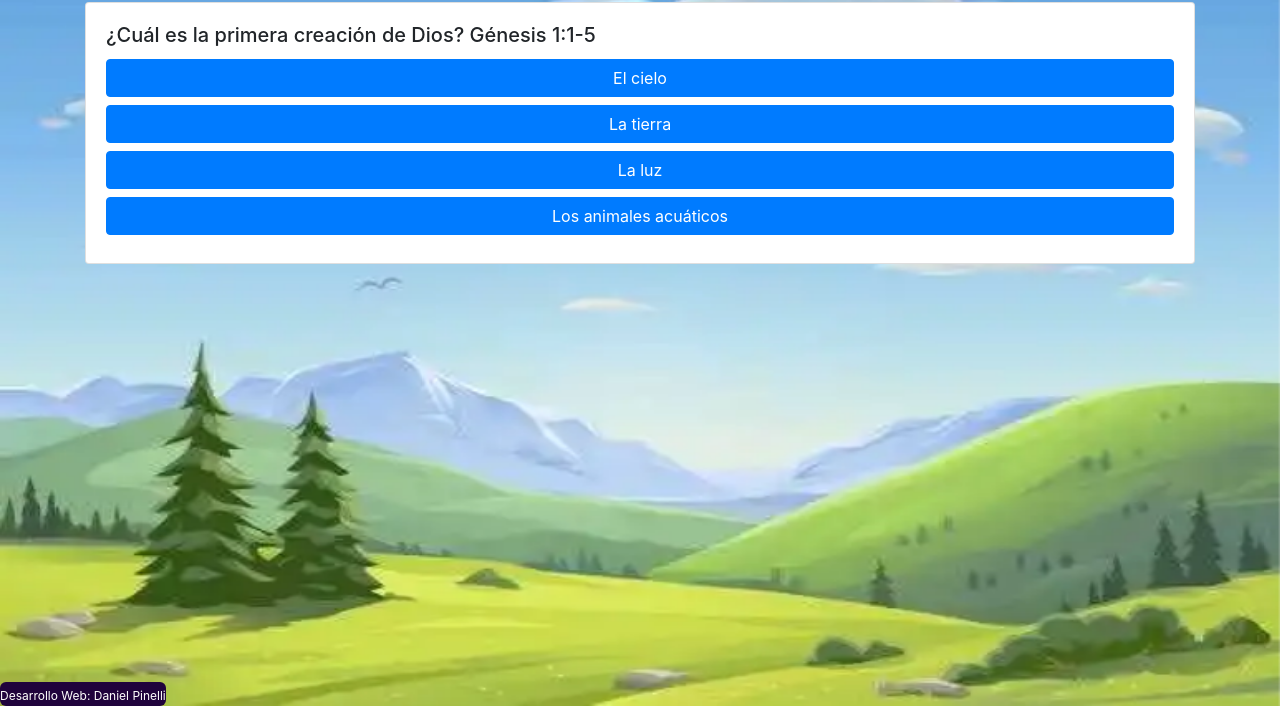
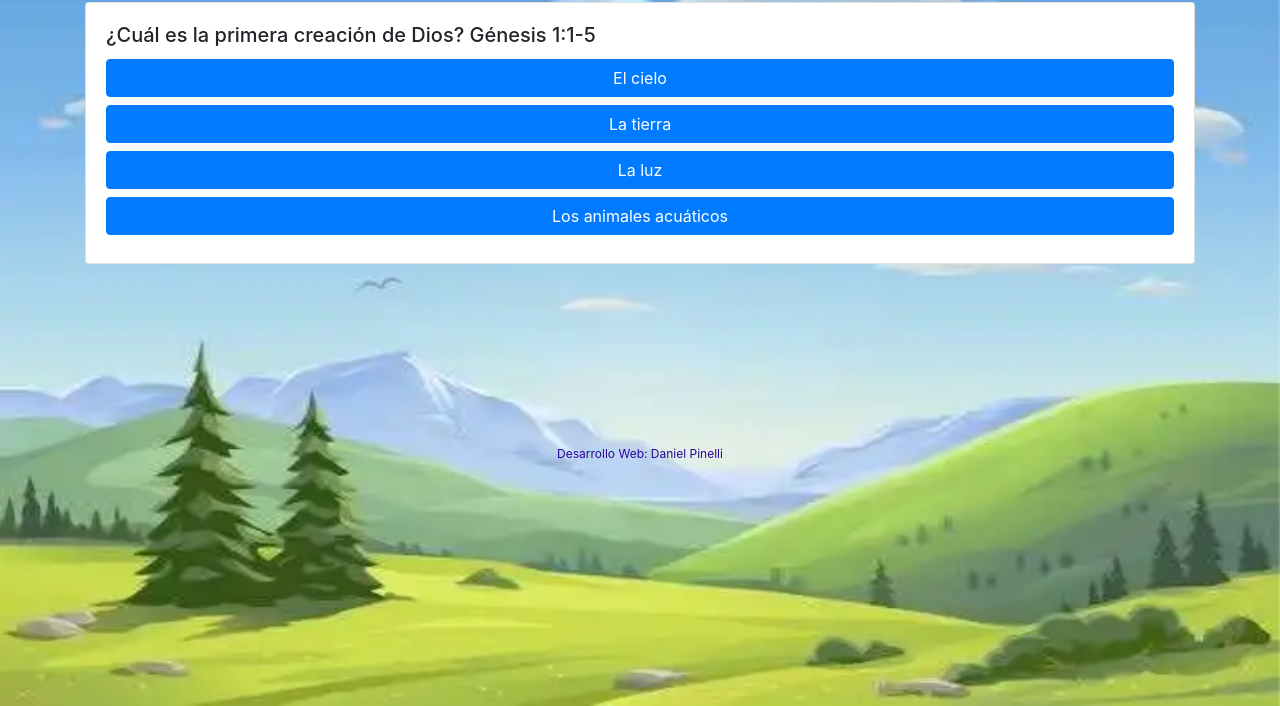
Before and after one commit to DaniPinelli/BibleCards, a plain HTML site: page index.html in a window 1280 px wide. Shown: the part 94-800 px from the top of the page. Drawn offline with nearby package versions, Linux system fonts and the light colour scheme.

Commit message:
Design changes

```diff
--- a/index.html
+++ b/index.html
@@ -22,18 +22,13 @@
               z-index: -1;
             }
 
-            .webmaster {
-
-  background: rgb(32, 3, 60);
-  border-radius: 6px;
-  width: fit-content;
-  position: absolute;
-  bottom: 0px;
-}
+            .webmaster{
+              margin-top: 11rem;
+            }
 
 .webmaster-p {
   font-size: 0.75em;
-  color: #fffffe;
+  color: #2b0796;
 }
           </style>
     </head>
@@ -47,7 +42,7 @@
 
 
         </div>
-        <div class="webmaster float-right justify-content-end align-items-right align-self-end text-right ml-auto">
+        <div class="webmaster mb-0 text-center">
           <a href="https://www.linkedin.com/in/daniel-pinelli-fullstack/" class="webmaster-p deco-none">
             Desarrollo Web: Daniel Pinelli
           </a>
```
